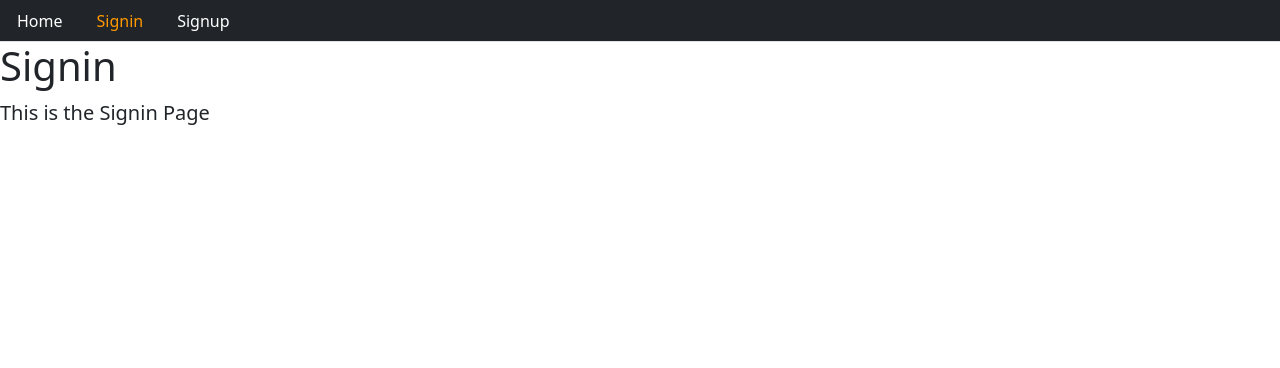
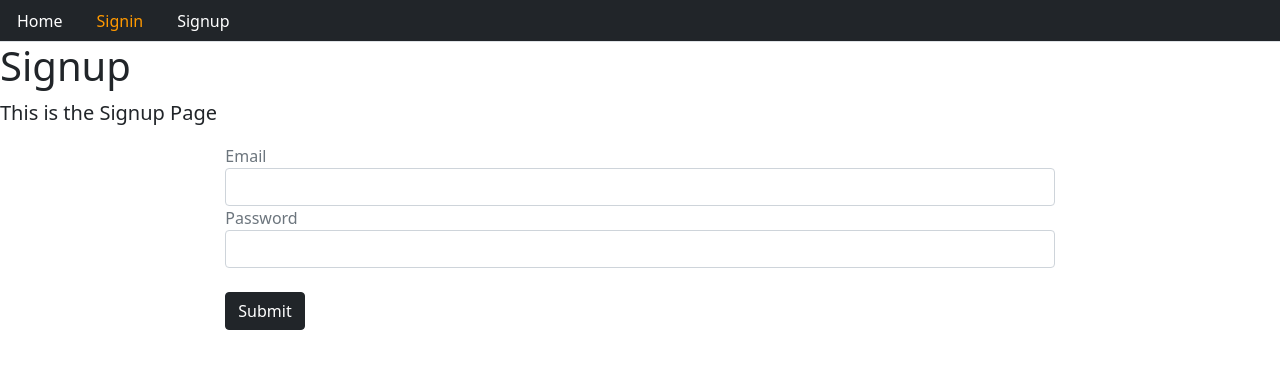
Before and after one commit to abdulfatahi-ishaq/e-commerce, a React (Create React App) app in the folder frontend/: page /signin in a window 1280 px wide. Shown: the top 368 px of the page. Built offline with nearby package versions, Linux system fonts and the light colour scheme.

Commit message:
fixed signup todo - frontend ***

```diff
--- a/frontend/src/core/auth/functions.js
+++ b/frontend/src/core/auth/functions.js
@@ -16,3 +16,20 @@
       console.log(err);
     });
 };
+
+export let signIn = (user) => {
+    return fetch(`${API}/signin`, {
+      method: "POST",
+      headers: {
+        Accept: "application/json",
+        "Content-Type": "application/json",
+      },
+      body: JSON.stringify(user),
+    })
+      .then((response) => {
+        return response.json();
+      })
+      .catch((err) => {
+        console.log(err);
+      });
+  };
--- a/frontend/src/core/pages/user/signin.js
+++ b/frontend/src/core/pages/user/signin.js
@@ -1,9 +1,109 @@
-import React from "react";
+import React, { useState } from "react";
 import Layout from "../../components/layout";
+import { signIn } from "../../auth/functions";
+import { Redirect } from "react-router";
 
-const Signin = () => (
-  <Layout title="Signin" description="This is the Signin Page">
-    {/* {SignupForm} */}
-  </Layout>
-);
+const Signin = () => {
+  const [values, setValues] = useState({
+    email: "",
+    password: "",
+    error: "",
+    loading: false,
+    redirectToReferrer: false,
+  });
+
+  //Methods
+  const handleChange = (name) => (event) => {
+    setValues({ ...values, error: false, [name]: event.target.value });
+  };
+
+  let { email, password, error, loading, redirectToReferrer } = values;
+
+  let clickSubmit = (event) => {
+    event.preventDefault();
+    setValues({ ...values, error: false, loading: true });
+    signIn({ email, password })
+      .then((data) => {
+        if (data.error) {
+          setValues({ ...values, error: data.error, loading: false });
+        } else {
+          setValues({
+            ...values,
+            redirectToReferrer: true,
+          });
+        }
+      })
+      .catch();
+  };
+
+  // const signup = (name,email,password) => {
+  //   console.log(name,email,password);
+  // }
+
+  const signInForm = () => (
+    <form>
+      <div className="form-group">
+        <label className="text-muted">Email</label>
+        <input
+          onChange={handleChange("email")}
+          type="email"
+          className="form-control"
+          value={email}
+        />
+      </div>
+      <div className="form-group">
+        <label className="text-muted">Password</label>
+        <input
+          onChange={handleChange("password")}
+          type="password"
+          className="form-control"
+          value={password}
+        />
+      </div>
+      <br />
+      <button onClick={clickSubmit} className="btn btn-dark">
+        Submit
+      </button>
+    </form>
+  );
+
+  //TODO: Show error to client
+
+  const showError = () => {
+    return <div
+      className="alert alert-danger"
+      style={{ display: error ? "" : "none" }}
+    >
+      {error}
+    </div>;
+  };
+
+  const showLoading = () => {
+    return loading && (
+      <div className="alert alert-info">
+        <h2>Loading...</h2>
+      </div>
+    );
+  };
+
+  const redirectUser = () => {
+    if (redirectToReferrer) {
+      return <Redirect to="/" />;
+    }
+  };
+
+  return (
+    <Layout
+      title="Signup"
+      description="This is the Signup Page"
+      className="container col-md-8 offset-md-2"
+    >
+      {showLoading()}
+      {signInForm()}
+      {showError()}
+      {redirectUser()}
+    </Layout>
+  );
+};
+
 export default Signin;
--- a/frontend/src/core/pages/user/signup.js
+++ b/frontend/src/core/pages/user/signup.js
@@ -1,6 +1,7 @@
 import React, { useState } from "react";
 import Layout from "../../components/layout";
-import {signUp} from "../../auth/functions";
+import { signUp } from "../../auth/functions";
+import { Link } from "react-router-dom";
 
 const Signup = () => {
   const [values, setValues] = useState({
@@ -16,26 +17,27 @@
     setValues({ ...values, error: false, [name]: event.target.value });
   };
 
-  let {name, email, password, error, success} = values;
+  let { name, email, password, error, success } = values;
 
   let clickSubmit = (event) => {
-    event.preventDefault()
-    signUp({name,email,password})
-    .then(data =>{
-      if(data.error){
-        setValues({...values,error:data.error,success:false})
-      }else{
+    event.preventDefault();
+    setValues({ ...values, error: false });
+    signUp({ name, email, password })
+      .then((data) => {
+        if (data.error) {
+          setValues({ ...values, error: data.error, success: false });
+        } else {
           setValues({
-          name:"",
-          email:"",
-          password:"",
-          error:"",
-          success:true
-        })
+            name: "",
+            email: "",
+            password: "",
+            error: "",
+            success: true,
+          });
         }
       })
-    .catch()
-  }
+      .catch();
+  };
 
   // const signup = (name,email,password) => {
   //   console.log(name,email,password);
@@ -71,23 +73,35 @@
         />
       </div>
       <br />
-      <button onClick={clickSubmit} className="btn btn-dark">Submit</button>
+      <button onClick={clickSubmit} className="btn btn-dark">
+        Submit
+      </button>
     </form>
   );
 
-  //TODO: Show error to client
 
-  const showError = () =>{
-    <div className="alert alert-danger" style={{display : error ? "" : "none"}}>
+  const showError = () => {
+    return (
+      <div
+        className="alert alert-danger"
+        style={{ display: error ? "" : "none" }}
+      >
         {error}
       </div>
-  }
+    );
+  };
 
-  const showSuccess = () =>{
-    <div className="alert alert-info" style={{display : success ? "" : "none"}}>
-    Account Created Successfully. Click here to Signin
+  const showSuccess = () => {
+    return (
+      <div
+        className="alert alert-info"
+        style={{ display: success ? "" : "none" }}
+      >
+        Account Created Successfully. Click <Link to="/signin">here</Link> to
+        Signin
       </div>
-  }
+    );
+  };
 
   return (
     <Layout
@@ -95,10 +109,9 @@
       description="This is the Signup Page"
       className="container col-md-8 offset-md-2"
     >
-      {signUpForm()}
       {showError()}
       {showSuccess()}
-      {JSON.stringify(values)}
+      {signUpForm()}
     </Layout>
   );
 };
```
Lines whose indentation alone changed are shown as unchanged.
